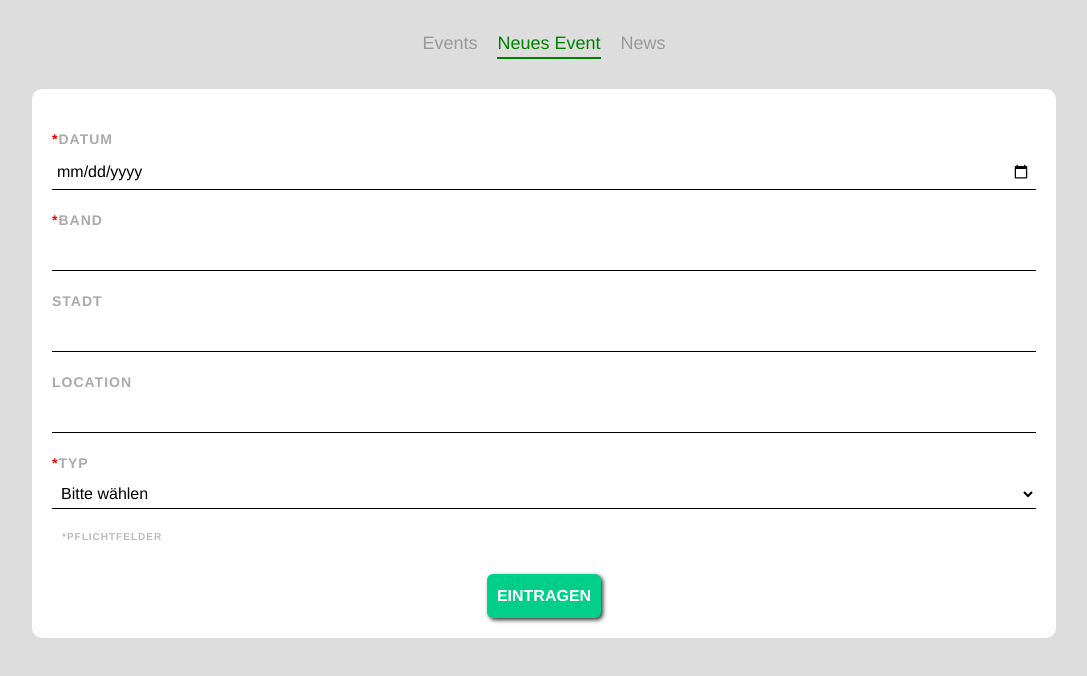
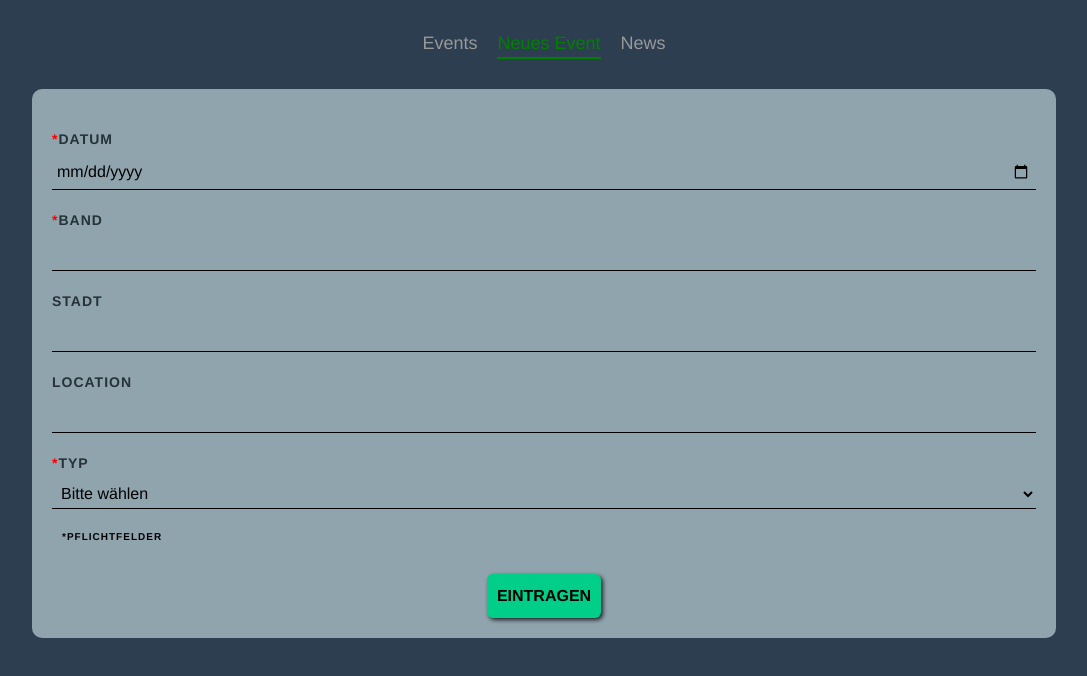
Before and after one commit to Senti81/konzi-client, a Vue app: page /add in a window 1280 px wide. Shown: the top 676 px of the page, without its empty margins (96-1183 px from the left). Built offline with nearby package versions, Linux system fonts and the light colour scheme.

Commit message:
updated styling and color theme

```diff
--- a/src/App.vue
+++ b/src/App.vue
@@ -12,8 +12,11 @@ export default {
 }
 </script>
 <style>
+.bg-main {
+  background: #90a4ae;
+}
 body {
-  background: #ddd;
+  background: #2c3e50;
 }
 #app {
   font-family: Avenir, Helvetica, Arial, sans-serif;
--- a/src/components/EventTable.vue
+++ b/src/components/EventTable.vue
@@ -1,17 +1,17 @@
 <template>
   <div class="spinner" v-if="isLoading"></div>
   <div v-else>
-    <div class="accordion" id="accordionExample">
+    <div class="accordion accordion-flush" id="accordionExample">
       <div class="accordion-item" v-for="(event, index) in events" :key="event._id">
         <EventTableRow :event="event" :index="index"/>
       </div>
     </div>
     <div class="pagination">
-      <button :disabled="skip === 0" @click="back">
+      <button class="bg-main" :disabled="skip === 0" @click="back">
         <span  class="material-icons">skip_previous</span>
       </button>
       <h6>{{skip + 1}}-{{ calculateEndOfItems }} von {{ allEventsCount }}</h6>
-      <button :disabled="eventCount < 10" @click="foward">
+      <button class="bg-main" :disabled="eventCount < 10" @click="foward">
         <span class="material-icons">skip_next</span>
       </button>
     </div>
@@ -76,6 +76,12 @@ export default {
 </script>
 
 <style>
+h6 {
+  color: #999;
+}
+.accordion {
+  background: red;
+}
 .pagination {
   display: flex;
   justify-content: space-between;
--- a/src/components/EventTableRow.vue
+++ b/src/components/EventTableRow.vue
@@ -41,7 +41,11 @@ export default {
 </script>
 
 <style scoped>
+.accordion-button {
+  background-color: #90a4ae;
+}
 .accordion-body{
+  background-color: #90a4ae;
   display: flex;
   justify-content: space-between;
 }
--- a/src/views/EditEvent.vue
+++ b/src/views/EditEvent.vue
@@ -15,7 +15,7 @@
       <option>Konzert</option>
       <option>Festival</option>
     </select>
-    <button class="update-event">Aktualisieren</button>
+    <button class="update-event">Speichern</button>
   </form>
   <div class="alert alert-danger" role="alert">
     <button class="btn btn-outline-danger" @click="deleteEvent">Event löschen</button>
@@ -78,7 +78,7 @@ export default {
   display: flex;
 }
 .update-event {
-  color: white;
+  color: black;
   background-color: gold;
 }
 .update-event:hover {
--- a/src/views/NewEvent.vue
+++ b/src/views/NewEvent.vue
@@ -55,13 +55,13 @@ export default {
 
 <style>
 form {
-  background: white;
+  background: #90a4ae;
   padding: 20px;
   border-radius: 10px;
 }
 label {
   display: block;
-  color: #aaa;
+  color: #263238;
   text-transform: uppercase;
   font-size: 14px;
   font-weight: bold;
@@ -69,6 +69,7 @@ label {
   margin: 20px 0 5px 0;
 }
 input {
+  background: #90a4ae;
   padding: 5px;
   border: 0;
   border-bottom: 1px solid black;
@@ -77,7 +78,7 @@ input {
 }
 select {
   padding: 5px;
-  background: white;
+  background: #90a4ae;
   border: 0;
   border-bottom: 1px solid black;
   width: 100%;
@@ -89,7 +90,7 @@ form button {
   display: block;
   margin: 20px auto 0;
   background: #00ce89;
-  color: white;
+  color: black;
   cursor: pointer;
   padding: 10px;
   border: 0;
@@ -108,7 +109,7 @@ form button:hover {
 }
 p {
   padding-top: 20px;
-  color: #bbb;
+  color: black;
   text-transform: uppercase;
   font-size: 10px;
   letter-spacing: 1px;
--- a/src/views/News.vue
+++ b/src/views/News.vue
@@ -1,10 +1,10 @@
 <template>
 <div class="container">
   <div class="content">
-    <h5>Version x.x</h5>
-    <li>Foo</li>
-    <li>Bar</li>
-    <li>Baz</li>
+    <h5>Version 1.0</h5>
+    <li>Initiale Version</li>
+    <li>Events können neu angelegt, bearbeitet und gelöscht werden</li>
+    <li>Paginierung auf 10 Elemente festgelegt</li>
   </div>
 </div>
 </template>
@@ -17,7 +17,7 @@ export default {
 
 <style>
 .container {
-  background: white;
+  background: #90a4ae;
   padding: 20px 20px;
   border-radius: 10px;
 }
```
